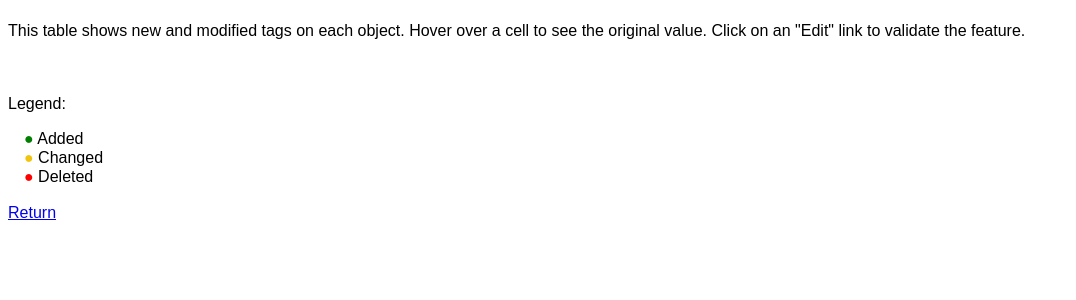
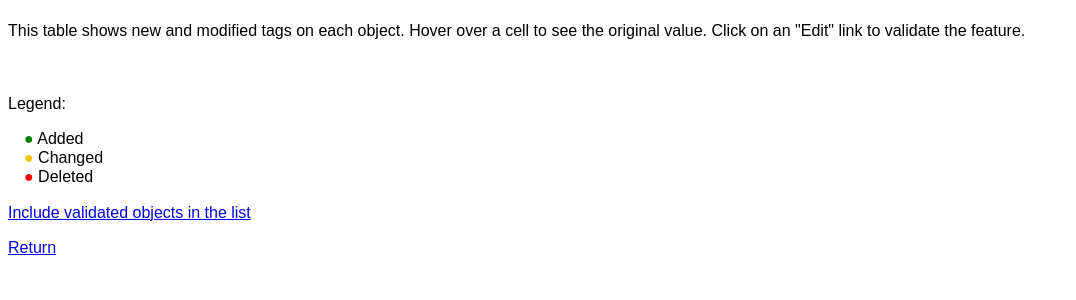
Before and after one commit to mapsme/cf_audit, a Flask app: template www/templates/table.html in a window 1280 px wide. Shown: the top 300 px of the page, without its empty margins (0-1076 px from the left). Run offline with Flask 2, Linux system fonts and the light colour scheme; the template is opened without the code that fills it, so the values that code supplies are empty; the visitor is signed in with stand-in values (Sample User, id 1).

Commit message:
Link to showing validated items

```diff
--- a/www/audit.py
+++ b/www/audit.py
@@ -182,6 +182,9 @@ class Pagination(object):
 def url_for_other_page(page):
     args = request.view_args.copy()
     args['page'] = page
+    show_validated = request.args.get('all') == '1'
+    if show_validated:
+        args['all'] = '1'
     return url_for(request.endpoint, **args)
 app.jinja_env.globals['url_for_other_page'] = url_for_other_page
 
@@ -193,7 +196,8 @@ def table(name, page):
     project = Project.get(Project.name == name)
     query = Feature.select().where(Feature.project == project).order_by(
         Feature.id).paginate(page, PER_PAGE)
-    if request.args.get('all') != '1':
+    show_validated = request.args.get('all') == '1'
+    if not show_validated:
         query = query.where(Feature.validates_count < 2)
     pagination = Pagination(page, PER_PAGE, query.count(True))
     columns = set()
@@ -250,7 +254,8 @@ def table(name, page):
         features.append(f)
 
     return render_template('table.html', project=project, pagination=pagination,
-                           columns=sorted(columns), rows=features)
+                           columns=sorted(columns), rows=features,
+                           show_validated=show_validated)
 
 
 @app.route('/newproject')
--- a/www/templates/table.html
+++ b/www/templates/table.html
@@ -79,5 +79,10 @@ OSM: {{ row.tags[col].before }}">{% if not row.tags[col].accepted %}<s>{% endif
     <li><span class="v_changed">●</span> Changed</li>
     <li><span class="v_deleted">●</span> Deleted</li>
 </ul>
+{% if show_validated %}
+<p><a href="{{ url_for('table', name=project.name) }}">Hide validated objects</a></p>
+{% else %}
+<p><a href="{{ url_for('table', name=project.name, all=1) }}">Include validated objects in the list</a></p>
+{% endif %}
 <p><a href="{{ url_for('project', name=project.name) }}">Return</a></p>
 {% endblock %}
```
